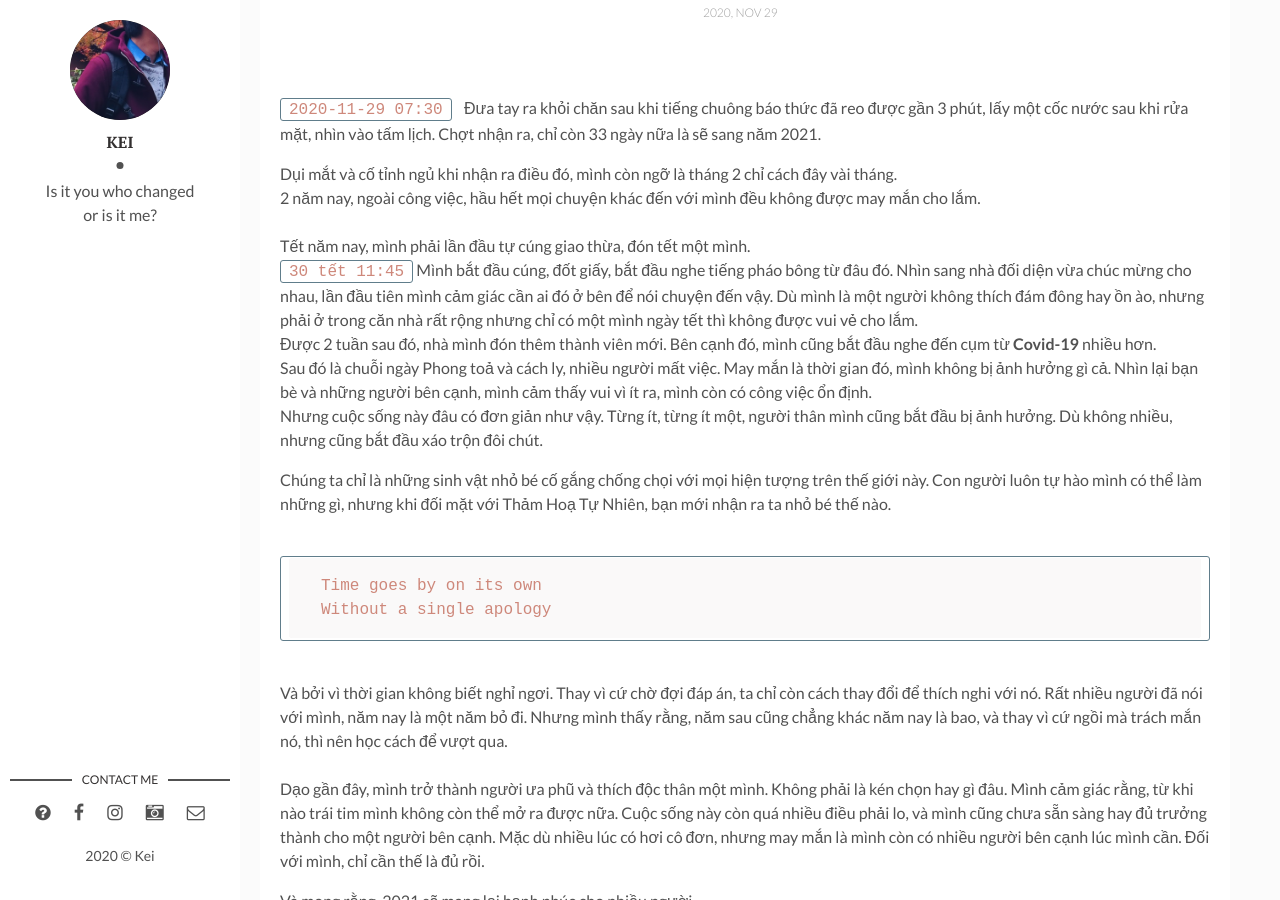
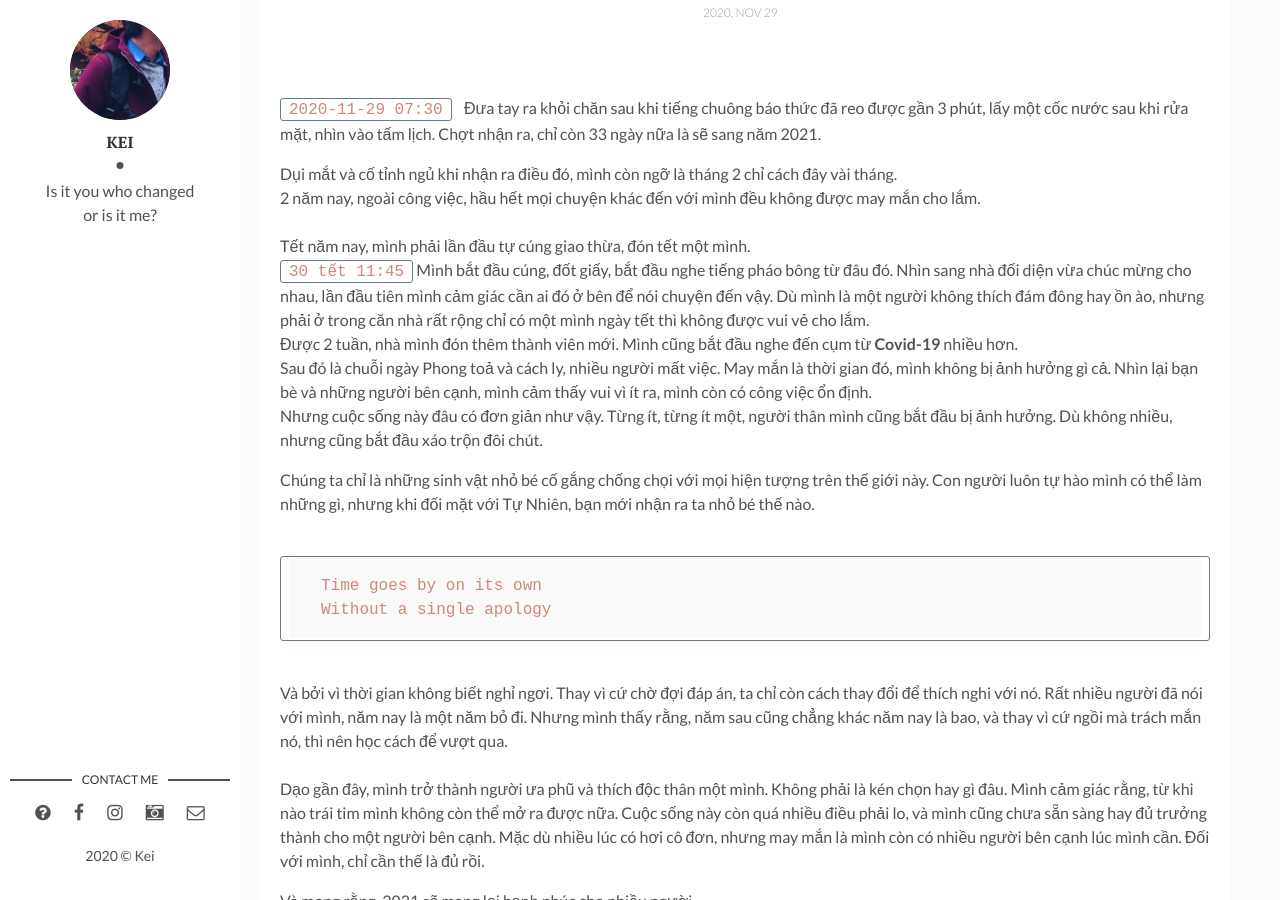
Before and after one commit to keiblog/keiblog, a Jekyll site: the page built from _posts/2020-11-30-life-goes-on.markdown, in a window 1280 px wide and 900 px high, scrolled down 456 px. Built offline with Jekyll 4.4.1, drawn with Linux system fonts in a browser that asks for light colours; some of the changed text lies outside the part shown.

Commit message:
Fix desc and image, content

```diff
--- a/_posts/2020-11-30-life-goes-on.markdown
+++ b/_posts/2020-11-30-life-goes-on.markdown
@@ -2,7 +2,7 @@
 layout: post
 title: "Life goes on"
 date: 2020-11-29 20:22:00 +0700
-description: 'Đưa tay ra khỏi chăn sau khi tiếng chuông báo thức đã reo được gần 3 phút, lấy một cốc nước sau khi rửa mặt, nhìn vào tấm lịch. Chợt nhận ra, chỉ còn 33 ngày nữa là sẽ sang năm 2021'
+description: 'Đưa tay ra khỏi chăn sau khi tiếng chuông báo thức đã reo được gần 3 phút, lấy một cốc nước sau khi rửa mặt, nhìn vào tấm lịch. Chợt nhận ra, chỉ còn 33 ngày nữa là sẽ sang năm 2021.'
 img: life-goes-on2.png # Add image post (optional)
 tags: [Da nang, raining day 🌧️] # add tag
 ---
@@ -15,16 +15,16 @@
 <br>
 Tết năm nay, mình phải lần đầu tự cúng giao thừa, đón tết một mình.
 <br>
-`30 tết 11:45` Mình bắt đầu cúng, đốt giấy, bắt đầu nghe tiếng pháo bông từ đâu đó. Nhìn sang nhà đối diện vừa chúc mừng cho nhau, lần đầu tiên mình cảm giác cần ai đó ở bên để nói chuyện đến vậy. Dù mình là một người không thích đám đông hay ồn ào, nhưng phải ở trong căn nhà rất rộng nhưng chỉ có một mình ngày tết thì không được vui vẻ cho lắm.
+`30 tết 11:45` Mình bắt đầu cúng, đốt giấy, bắt đầu nghe tiếng pháo bông từ đâu đó. Nhìn sang nhà đối diện vừa chúc mừng cho nhau, lần đầu tiên mình cảm giác cần ai đó ở bên để nói chuyện đến vậy. Dù mình là một người không thích đám đông hay ồn ào, nhưng phải ở trong căn nhà rất rộng chỉ có một mình ngày tết thì không được vui vẻ cho lắm.
 <br>
-Được 2 tuần sau đó, nhà mình đón thêm thành viên mới. Bên cạnh đó, mình cũng bắt đầu nghe đến cụm từ **Covid-19** nhiều hơn.
+Được 2 tuần, nhà mình đón thêm thành viên mới. Mình cũng bắt đầu nghe đến cụm từ **Covid-19** nhiều hơn.
 <br>
 Sau đó là chuỗi ngày Phong toả và cách ly, nhiều người mất việc. May mắn là thời gian đó, mình không bị ảnh hưởng gì cả. Nhìn lại bạn bè và những người bên cạnh, mình cảm thấy vui vì ít ra, mình còn có công việc ổn định.
 <br>
 Nhưng cuộc sống này đâu có đơn giản như vậy. Từng ít, từng ít một, người thân mình cũng bắt đầu bị ảnh hưởng. Dù không nhiều, nhưng cũng bắt đầu xáo trộn đôi chút.
 <br>
 
-Chúng ta chỉ là những sinh vật nhỏ bé cố gắng chống chọi với mọi hiện tượng trên thế giới này. Con người luôn tự hào mình có thể làm những gì, nhưng khi đối mặt với Thảm Hoạ Tự Nhiên, bạn mới nhận ra ta nhỏ bé thế nào.
+Chúng ta chỉ là những sinh vật nhỏ bé cố gắng chống chọi với mọi hiện tượng trên thế giới này. Con người luôn tự hào mình có thể làm những gì, nhưng khi đối mặt với Tự Nhiên, bạn mới nhận ra ta nhỏ bé thế nào.
 <br>
 <br>
 
```
Also changed, not shown: other parts of _posts/2020-11-30-life-goes-on.markdown (+2 -2 lines), assets/img/life-goes-on3.jpeg (added).
